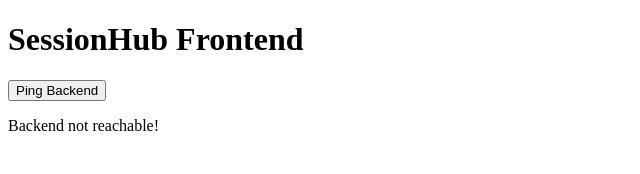
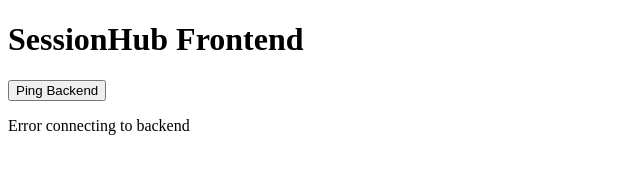
Before and after one commit to maffyjohn520-dev/sessionhub-frontend, a website: page index.html in a window 1280 px wide. Both pictures are taken after a click on the button "Ping Backend". Shown: the full height of the page, 0-640 px from the left. Drawn offline with Linux system fonts and the light colour scheme; no server answers.

```diff
--- a/index.html
+++ b/index.html
@@ -1,5 +1,5 @@
 <!DOCTYPE html>
-<html>
+<html lang="en">
 <head>
   <meta charset="UTF-8" />
   <title>SessionHub</title>
@@ -11,7 +11,6 @@
   <p id="result"></p>
 
   <script>
-    // Replace this with your Railway backend URL
     const API_URL = "https://sessionhub-backend-production.up.railway.app";
 
     async function ping() {
@@ -20,7 +19,8 @@
         const text = await res.text();
         document.getElementById("result").innerText = text;
       } catch (err) {
-        document.getElementById("result").innerText = "Backend not reachable!";
+        document.getElementById("result").innerText = "Error connecting to backend";
+        console.error(err);
       }
     }
   </script>
```
